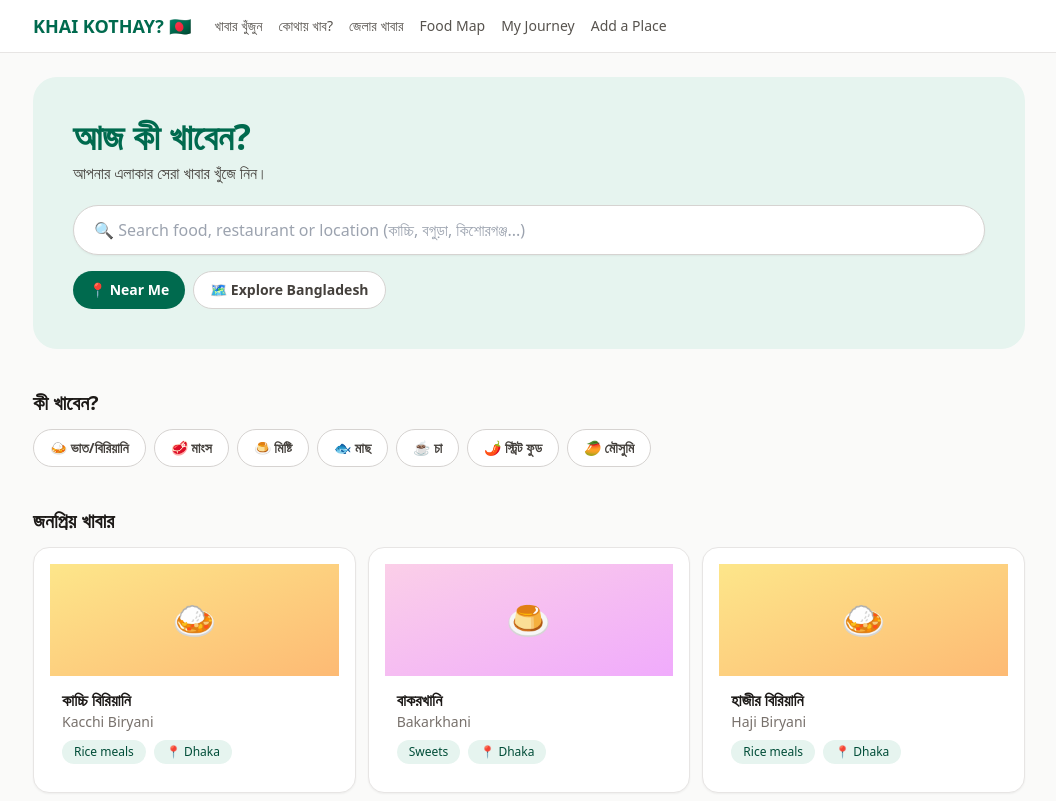
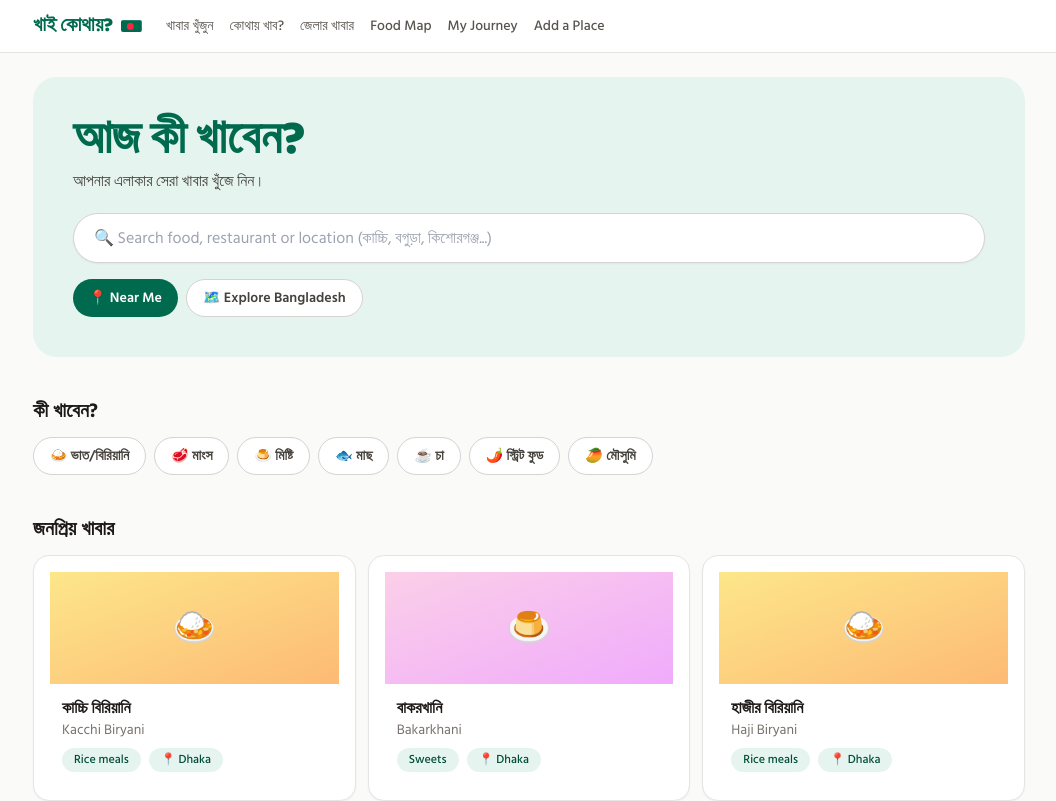
Before and after one commit to rrahul178/khai-kothay, a Next.js app: page / in a window 1280 px wide. Shown: the top 801 px of the page, without its empty margins (111-1167 px from the left). Built offline with nearby package versions, Linux system fonts and the light colour scheme.

Commit message:
Site-wide Bangla fonts (Hind Siliguri, Baloo Da 2), drawn flag component, header and home tweaks
Co-Authored-By: Claude Sonnet 5.5 <noreply@anthropic.com>
Claude-Session: https://claude.ai/code/session_0163UmEMoaHZzVsJNxkYzTdN

```diff
--- a/src/app/page.tsx
+++ b/src/app/page.tsx
@@ -1,4 +1,5 @@
 import Link from "next/link";
+import Flag from "@/components/Flag";
 import SearchBox from "@/components/SearchBox";
 import FoodCard from "@/components/FoodCard";
 import { categories, foods } from "@/data/foods";
@@ -8,7 +9,7 @@ export default function Home() {
   return (
     <div className="space-y-10">
       <section className="rounded-3xl bg-brand-light p-6 sm:p-10">
-        <h1 className="text-3xl font-extrabold text-brand sm:text-4xl">আজ কী খাবেন?</h1>
+        <h1 className="font-display text-4xl font-extrabold text-brand sm:text-5xl">আজ কী খাবেন?</h1>
         <p className="mt-1 text-stone-700">আপনার এলাকার সেরা খাবার খুঁজে নিন।</p>
         <div className="mt-5"><SearchBox /></div>
         <div className="mt-4 flex flex-wrap gap-2">
@@ -46,7 +47,7 @@ export default function Home() {
       </section>
 
       <section className="card">
-        <h2 className="text-xl font-bold">🇧🇩 Bangladesh Food Challenge</h2>
+        <h2 className="text-xl font-bold"><Flag /> Bangladesh Food Challenge</h2>
         <p className="mt-1 text-sm text-stone-600">খাবারে টিক দিন, badge জিতুন, আর আপনার food journey card শেয়ার করুন।</p>
         <Link href="/journey" className="btn mt-3">My Journey দেখুন</Link>
       </section>
--- /dev/null
+++ b/src/components/Flag.tsx
@@ -0,0 +1,9 @@
+// Drawn flag (the flag emoji shows as "BD" on Windows, so we draw it).
+export default function Flag({ className = "inline-block h-[0.8em] w-[1.3em] align-[-0.1em] rounded-[2px]" }: { className?: string }) {
+  return (
+    <svg viewBox="0 0 30 18" className={className} role="img" aria-label="বাংলাদেশের পতাকা">
+      <rect width="30" height="18" fill="#006a4e" />
+      <circle cx="13.5" cy="9" r="5" fill="#f42a41" />
+    </svg>
+  );
+}
--- a/src/components/Header.tsx
+++ b/src/components/Header.tsx
@@ -1,4 +1,5 @@
 import Link from "next/link";
+import Flag from "./Flag";
 
 const nav = [
   { href: "/foods", label: "খাবার খুঁজুন" },
@@ -13,8 +14,8 @@ export default function Header() {
   return (
     <header className="sticky top-0 z-20 border-b border-stone-200 bg-white/90 backdrop-blur">
       <div className="mx-auto flex max-w-5xl flex-wrap items-center gap-x-6 gap-y-2 px-4 py-3">
-        <Link href="/" className="text-lg font-extrabold text-brand">
-          KHAI KOTHAY? <span aria-hidden>🇧🇩</span>
+        <Link href="/" className="flex items-center gap-2 font-extrabold text-brand">
+          <span className="font-display text-xl">খাই কোথায়?</span> <Flag />
         </Link>
         <nav className="flex flex-wrap gap-x-4 gap-y-1 text-sm font-medium text-stone-600">
           {nav.map((n) => (
--- a/tailwind.config.ts
+++ b/tailwind.config.ts
@@ -3,6 +3,10 @@ const config: Config = {
   content: ["./src/**/*.{ts,tsx}"],
   theme: {
     extend: {
+      fontFamily: {
+        sans: ['"Hind Siliguri"', "ui-sans-serif", "system-ui", "sans-serif"],
+        display: ['"Baloo Da 2"', '"Hind Siliguri"', "sans-serif"],
+      },
       colors: {
         brand: { DEFAULT: "#006a4e", dark: "#004d38", light: "#e6f4ef" },
         accent: { DEFAULT: "#f42a41" },
```
Also changed, not shown: src/app/layout.tsx (+7 -0 lines).
